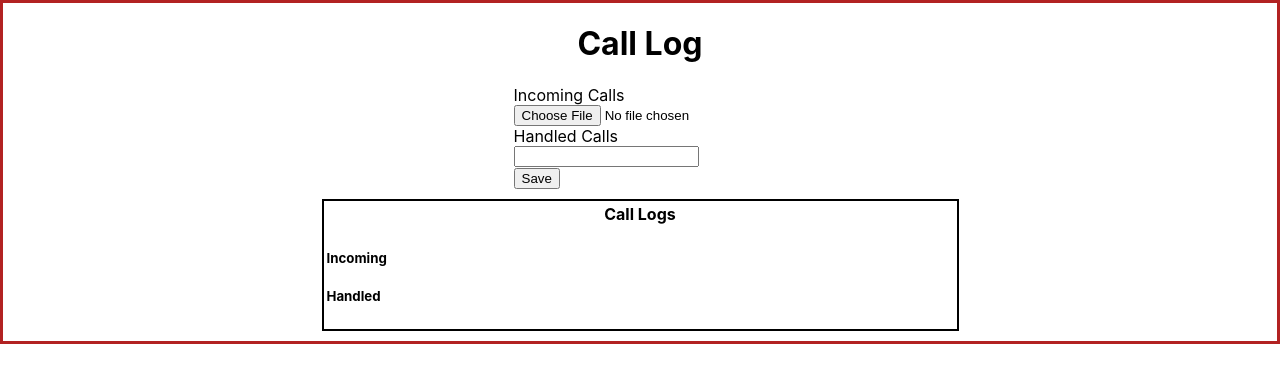
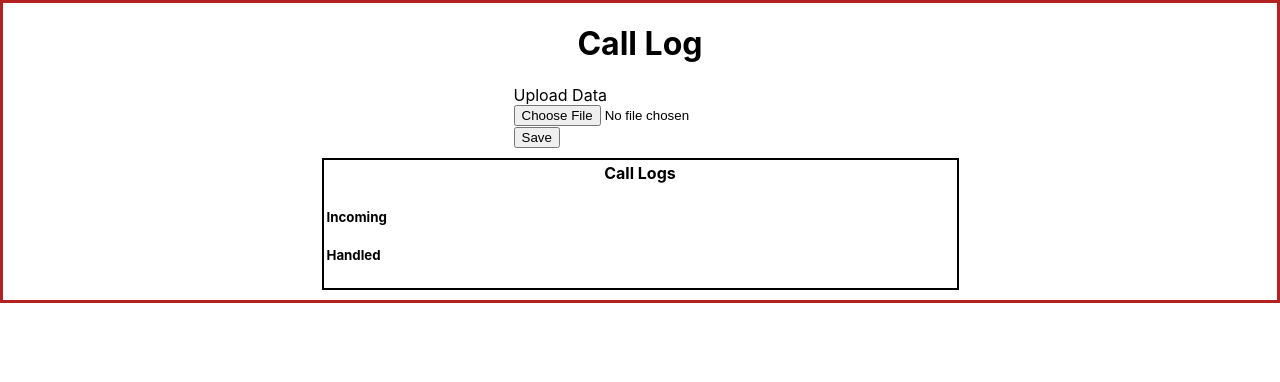
Before and after one commit to Peterhyh/react_rta_data, a React (Create React App) app: page / in a window 1280 px wide. Shown: the top 382 px of the page. Built offline with nearby package versions, Linux system fonts and the light colour scheme.

Commit message:
layout changed

```diff
--- a/src/features/DataEntry.js
+++ b/src/features/DataEntry.js
@@ -2,8 +2,7 @@ import { useState } from 'react';
 
 const DataEntry = () => {
 
-    const [handledValue, setHandledValue] = useState('');
-    const [incomingValue, setIncomingValue] = useState('');
+    const [file, setFile] = useState('');
 
     const tableData = {
         incoming: '',
@@ -15,15 +14,11 @@ const DataEntry = () => {
 
     const handleSubmit = (e) => {
         e.preventDefault();
-        setHandledValue('');
-        setIncomingValue('');
 
-        console.log(incomingValue);
-        console.log(handledValue);
+        console.log(file);
         setData({
             ...data,
-            incoming: incomingValue,
-            handled: handledValue
+            incoming: file,
         });
     }
 
@@ -36,14 +31,9 @@ const DataEntry = () => {
             <form onSubmit={handleSubmit} className='progyny_data_row'>
 
                 <label htmlFor='incomingValue'>
-                    Incoming Calls
+                    Upload Data
                 </label>
-                <input type='file' id='incomingValue' value={incomingValue} onChange={(e) => setIncomingValue(e.target.value)} />
-
-                <label htmlFor='handledValue'>
-                    Handled Calls
-                </label>
-                <input type='text' id='handledValue' value={handledValue} onChange={(e) => setHandledValue(e.target.value)} />
+                <input type='file' id='incomingValue' value={file} onChange={(e) => setFile(e.target.value)} />
 
                 <button type='submit'>Save</button>
             </form>
```
